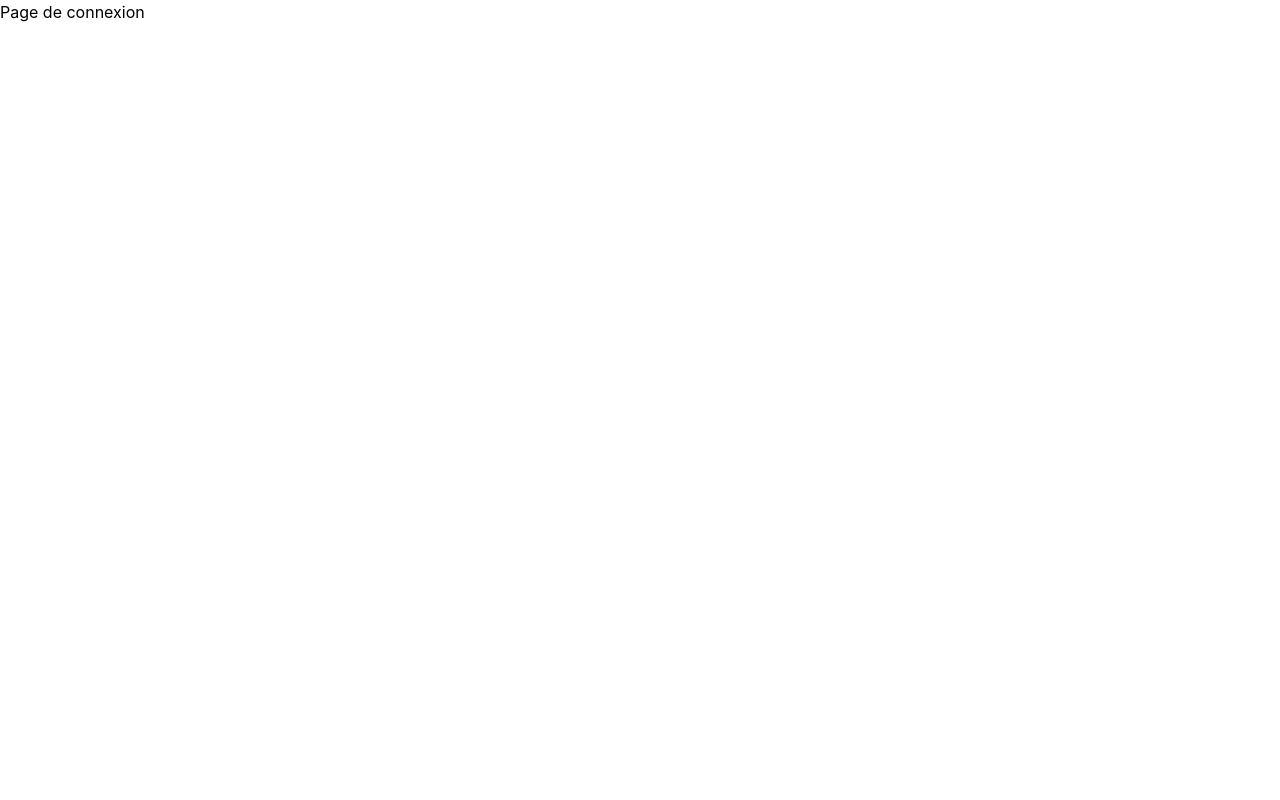
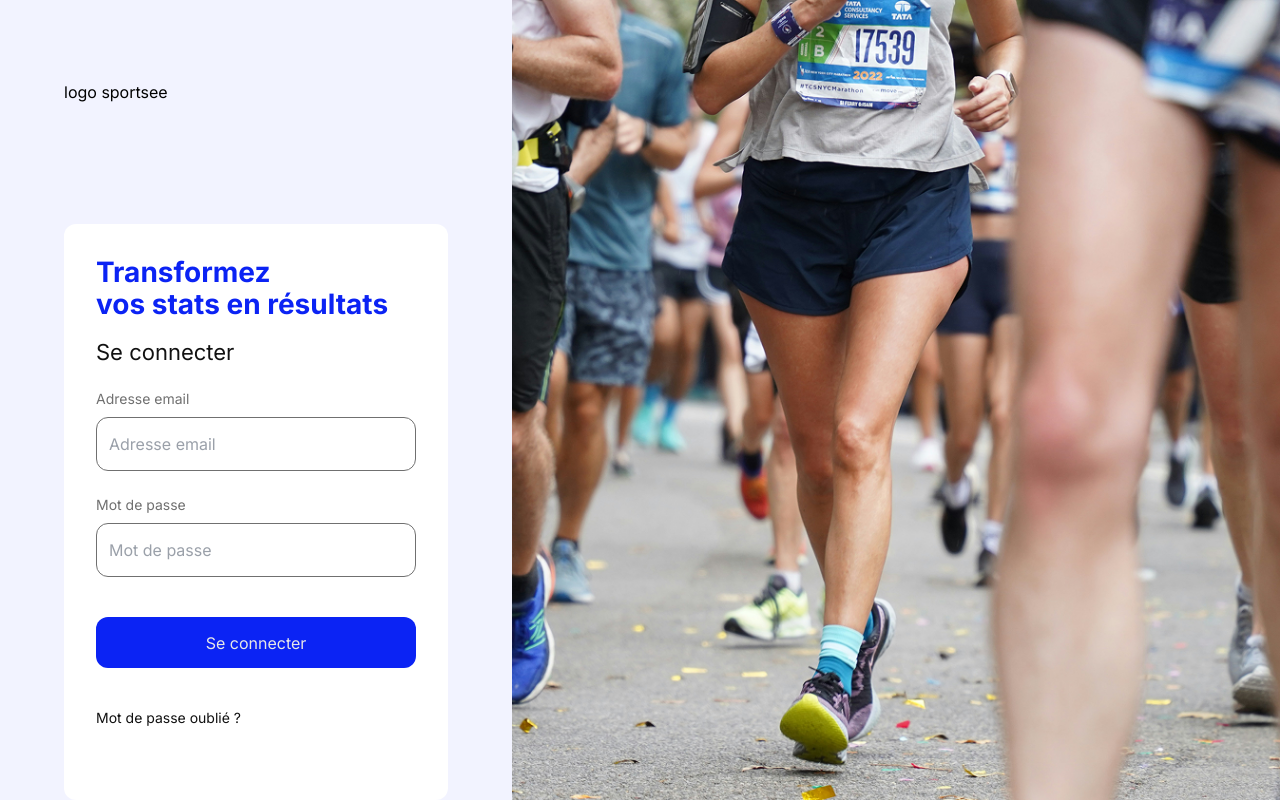
Before and after one commit to snielchevallier/OCR_Projet6_REACT, a React (Vite) app: page /login in a window 1280 px wide. Shown: the top 800 px of the page. Built offline with nearby package versions, Linux system fonts and the light colour scheme.

Commit message:
intégration page de login

```diff
--- a/index.html
+++ b/index.html
@@ -4,6 +4,12 @@
     <meta charset="UTF-8" />
     <link rel="icon" type="image/svg+xml" href="/favicon.svg" />
     <meta name="viewport" content="width=device-width, initial-scale=1.0" />
+
+    <!--fonts-->
+    <link rel="preconnect" href="https://fonts.googleapis.com">
+    <link rel="preconnect" href="https://fonts.gstatic.com" crossorigin>
+    <link href="https://fonts.googleapis.com/css2?family=Inter:wght@400;600;700&display=swap" rel="stylesheet">
+
     <title>Sportsee</title>
   </head>
   <body>
--- /dev/null
+++ b/src/components/Button/index.jsx
@@ -0,0 +1,8 @@
+export default function Button({ children}) {
+
+  return (
+    <button className="bg-button text-button-text w-full h-[51px] hover:bg-button-hover cursor-pointer text-button-text py-2 px-4 rounded-xl duration-300" type="button">
+      {children}
+    </button>
+  );
+}
--- a/src/index.css
+++ b/src/index.css
@@ -8,5 +8,13 @@
     --color-red: #F4320B;
     --color-black: #111111;
     --color-grey: #707070;
+    --color-darkgrey: #717171;
+    --color-button: #0B23F4;
+    --color-button-hover: #5465F7;
+    --color-button-disabled: #E7E7E7;
+    --color-button-text: #E7E7E7;
+}
 
+:root {
+  font-family: "Inter", sans-serif;
 }
--- a/src/pages/Login/index.jsx
+++ b/src/pages/Login/index.jsx
@@ -1,8 +1,49 @@
+import bgLogin from '../../assets/bg-login.png'
+import Button from '../../components/Button'
+
 const Login = () => {
   return (
-    <div className="page">
-      <h1>Page de connexion</h1>
+    <div className="bg-purple-light flex">
+      <div className="w-2/5">
+        <div className="w-sm mx-auto pt-20 pb-30">logo sportsee</div>
+        <div className="bg-white rounded-xl p-8 w-sm mx-auto">
+          <h1 className="text-[28px]/8 text-blue font-bold mb-4">Transformez <br />vos stats en résultats</h1>
+          <h2 className="text-[22px] text-black pb-5">
+            Se connecter
+          </h2>
+          <form>
+            <div className="mb-6">
+              <label className="block text-grey text-sm mb-2" htmlFor="email">
+                Adresse email
+              </label>
+              <input className="border-grey appearance-none border rounded-xl w-full py-4 px-3 text-gray-700 leading-tight focus:outline-blue" id="email" type="email" placeholder="Adresse email" />
+            </div>
+            <div className="mb-10">
+              <label className="block text-grey text-sm mb-2" htmlFor="password">
+                Mot de passe
+              </label>
+              <input className="border-grey appearance-none border rounded-xl w-full py-4 px-3 text-gray-700 leading-tight focus:outline-blue" id="password" type="password" placeholder="Mot de passe" />
+            </div>
+            <div className="mb-10">
+              <Button>Se connecter</Button>
+            </div>
+            <p className="text-sm text-black mt-4 mb-10">
+              Mot de passe oublié ?
+            </p>
+          </form>
+        </div>
+      </div>
+      <div className="w-3/5 relative">
+        <img src={bgLogin} alt="Background" className="w-full aspect-auto" />
+        <div className="absolute bottom-6 right-6 bg-white py-5 px-6 rounded-full shadow-lg">
+          <p className="text-sm text-blue">
+            Analysez vos performances en un clin d’œil,<br />
+            suivez vos progrès et atteignez vos objectifs.
+          </p>
+        </div>
+      </div>
     </div>
+
   )
 }
 
```
Also changed, not shown: src/assets/bg-login.png (added).
